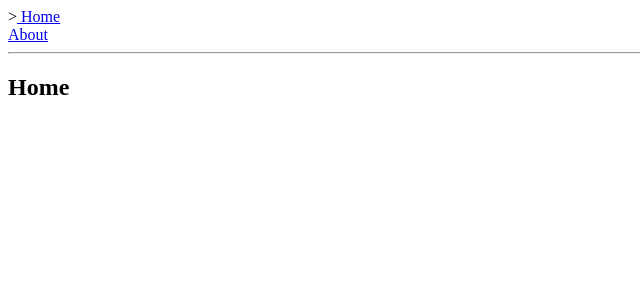
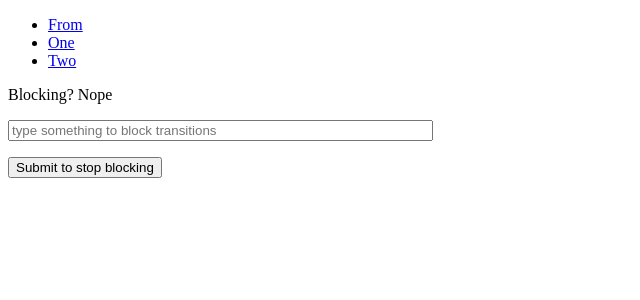
Before and after one commit to sophia1215/react-router-demo, a React (Create React App) app: page / in a window 1280 px wide. Shown: the top 300 px of the page, without its empty margins (0-640 px from the left). Built offline with nearby package versions, Linux system fonts and the light colour scheme.

Commit message:
react-router example: Preventing Transitions

```diff
--- /dev/null
+++ b/src/PreventingTransitions.js
@@ -0,0 +1,64 @@
+import React, { Component } from "react";
+import { BrowserRouter as Router, Route, Link, Prompt } from "react-router-dom";
+
+const PreventingTransitionsExample = () => (
+  <Router>
+    <div>
+      <ul>
+        <li><Link to = "/">From</Link></li>
+        <li><Link to = "/one">One</Link></li>
+        <li><Link to = "/two">Two</Link></li>
+      </ul>
+      <Route path = "/" exact component = { From } />
+      <Route path = "/one" render ={() => <h3>One</h3>} />
+      <Route path = "/two" render ={() => <h3>Two</h3>} />
+    </div>
+  </Router>
+);
+
+class From extends React.Component {
+  state = {
+    isBlocking: false
+  };
+
+  render() {
+    const { isBlocking } = this.state;
+
+    return (
+      <form
+        onSubmit = { event => {
+          event.preventDefault();
+          event.target.reset();
+          this.setState({
+            isBlocking: false
+          });
+        }}
+      >
+        <Prompt
+          when = { isBlocking }
+          message = { location => `Are you sure you want to go to ${location.pathname}` }
+        />
+        <p>
+          Blocking?{" "}
+          {isBlocking ? "Yes, click a link or the back button" : "Nope"}
+        </p>
+        <p>
+          <input
+             size = "50"
+             placeholder = "type something to block transitions"
+             onChange = { event => {
+               this.setState({
+                 isBlocking: event.target.value.length > 0
+               });
+             }}
+          />
+        </p>
+        <p>
+          <button>Submit to stop blocking</button>
+        </p>
+      </form>
+    );
+  }
+};
+
+export default PreventingTransitionsExample;
```
Also changed, not shown: src/index.js (+5 -2 lines).
